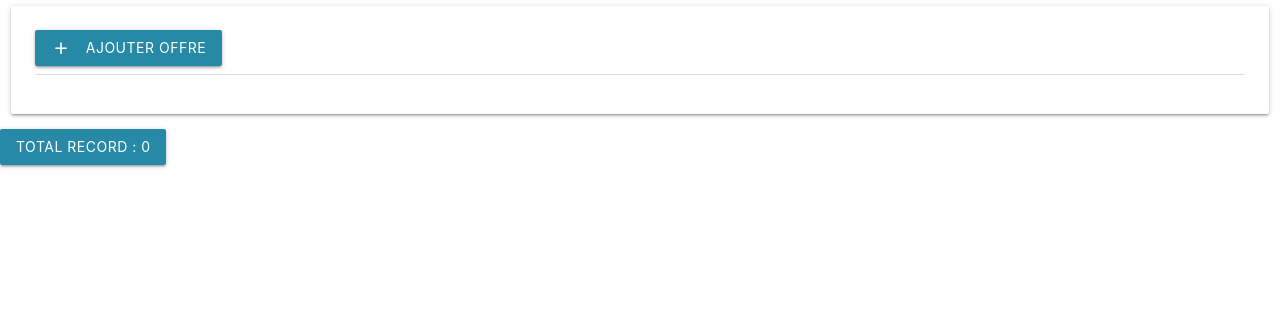
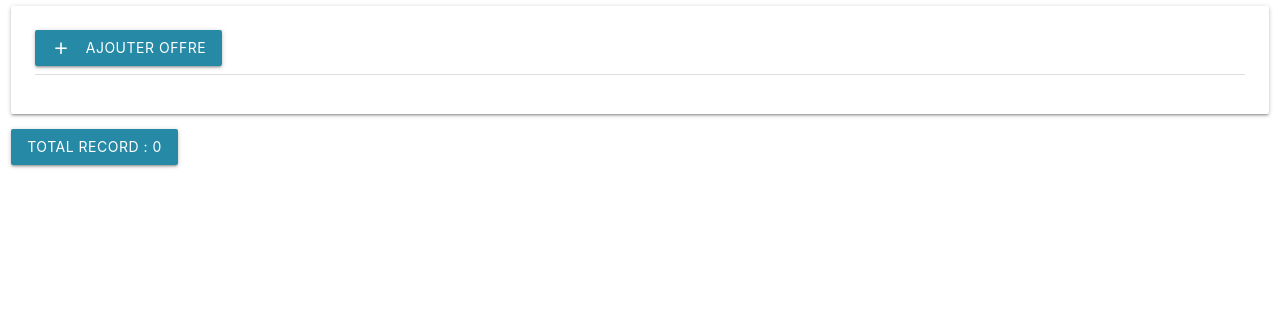
Before and after one commit to elsamanang/jobportail, a CodeIgniter app: page /database/index.php/entreprise/offre/index in a window 1280 px wide. Shown: the part 182-500 px from the top of the page. Run offline with CodeIgniter, Linux system fonts and the light colour scheme; the visitor is signed in with stand-in values (Sample User, id 1); data that the repository does not hold is empty.

Commit message:
[UPDATE] css for pagination

```diff
--- a/application/config/pagination.php
+++ b/application/config/pagination.php
@@ -1,8 +1,4 @@
 <?php  if ( ! defined('BASEPATH')) exit('No direct script access allowed');
-
-/*
- * Pagination Config Bootstrap 3 CSS Style
- */
 
 $config['query_string_segment'] = 'start';
 
--- a/application/views/list_offre.php
+++ b/application/views/list_offre.php
@@ -63,10 +63,10 @@
         </div>
     </div>
     <div class="row">
-            <div class="col-md-6">
+            <div class="col m6">
                 <a href="#" class="btn btn-primary">Total Record : <?php echo $total_rows ?></a>
             </div>
-            <div class="col-md-6 text-right">
+            <div class="col m6 right">
                 <?php echo $pagination ?>
             </div>
         </div>
```
